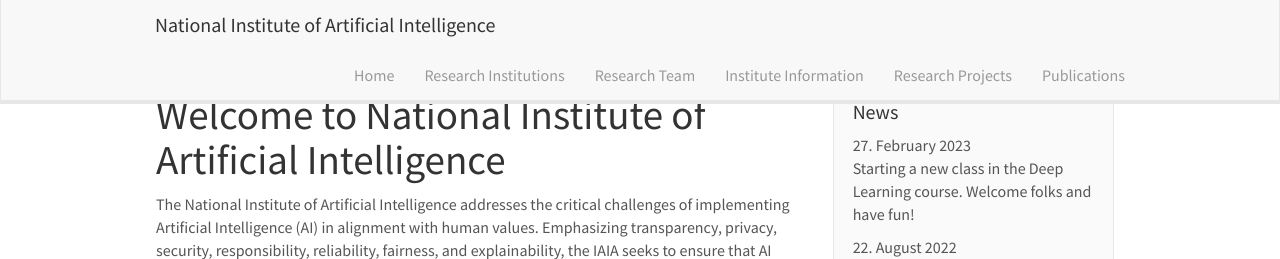
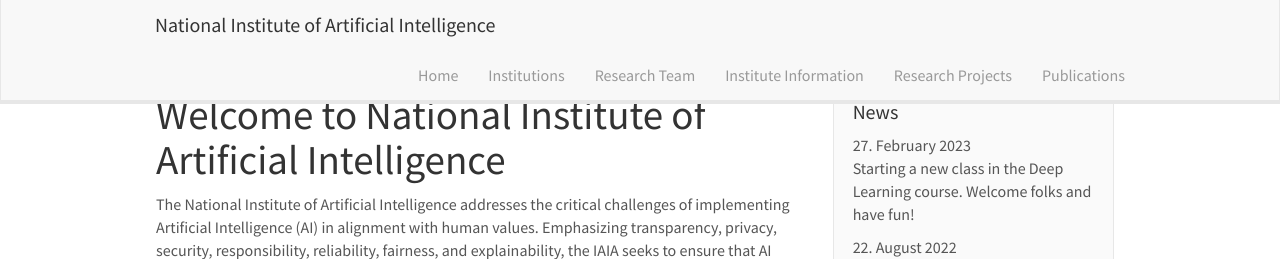
Before and after one commit to INCT-IAIA/INCT-IAIA.github.io, a Jekyll site: the page built from _pages/home.md, in a window 1280 px wide. Shown: the top 259 px of the page. Built offline with Jekyll 4.4.1, drawn with Linux system fonts in a browser that asks for light colours; nearby versions of some CDN libraries.

Commit message:
Update header.html

```diff
--- a/_includes/header.html
+++ b/_includes/header.html
@@ -13,7 +13,7 @@
 	<div class="collapse navbar-collapse" id="navbar-collapse-1">
 	  <ul class="nav navbar-nav navbar-right">
 		<li><a href="{{ site.url }}{{ site.baseurl }}/">Home</a></li>
-		<li><a href="{{ site.url }}{{ site.baseurl }}/institutions">Research Institutions</a></li>
+		<li><a href="{{ site.url }}{{ site.baseurl }}/institutions">Institutions</a></li>
 		<li><a href="{{ site.url }}{{ site.baseurl }}/team">Research Team</a></li>
 		<li><a href="{{ site.url }}{{ site.baseurl }}/notes">Institute Information</a></li>
 		<li><a href="{{ site.url }}{{ site.baseurl }}/research">Research Projects</a></li>
```
